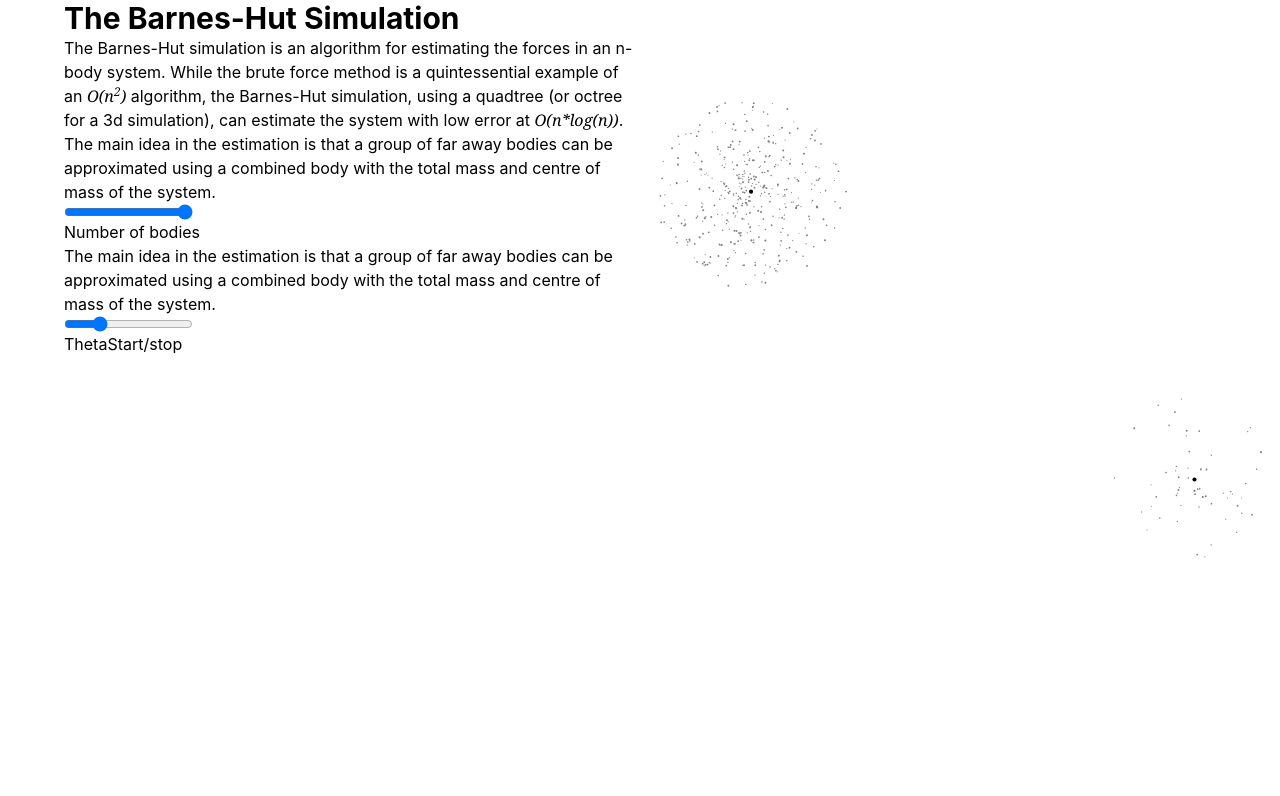
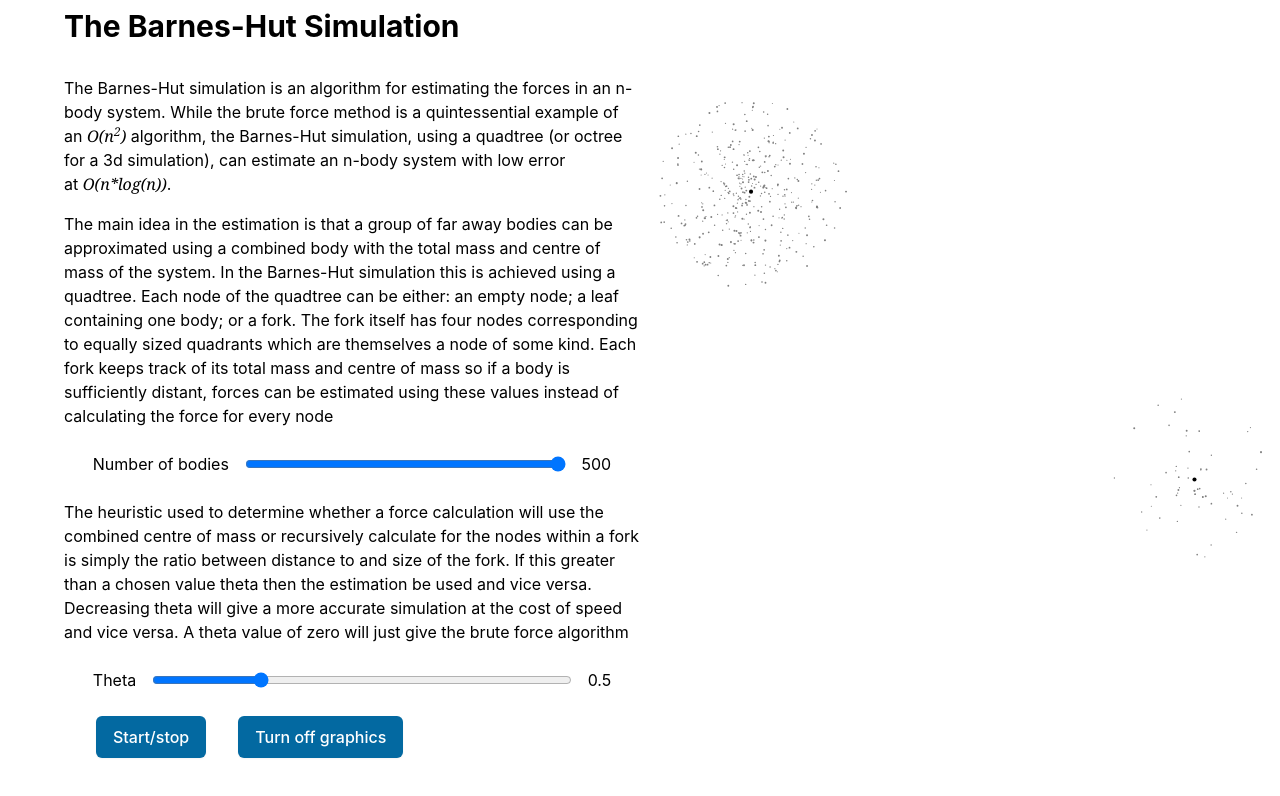
Before and after one commit to babyccino/barnes-hut, a Next.js app: page / in a window 1280 px wide. Shown: the top 796 px of the page. Built offline with nearby package versions, Linux system fonts and the light colour scheme.

Commit message:
Add more text, improve styling, fix theta change slider

```diff
--- a/src/pages/index.tsx
+++ b/src/pages/index.tsx
@@ -1,4 +1,4 @@
-import { ChangeEventHandler, InputHTMLAttributes, useState } from "react"
+import { ChangeEventHandler, InputHTMLAttributes, MouseEventHandler, useState } from "react"
 import Head from "next/head"
 
 import Simulation from "../components/simulation"
@@ -21,13 +21,20 @@ export default function Home(): JSX.Element {
     setRenderUncalcuatedQuads(true)
   }
   const onTheta: ChangeEventHandler<HTMLInputElement> = (e) => {
+    setSimRunning(true)
+    setRenderCalculatedQuads(true)
+    setRenderUncalcuatedQuads(true)
     setTheta(e.target.valueAsNumber)
+  }
+  const turnOffGraphics: MouseEventHandler<HTMLButtonElement> = (e) => {
+    setRenderCalculatedQuads(false)
+    setRenderUncalcuatedQuads(false)
   }
 
   return (
     <div>
       <Head>
-        <title>Barnes-Hut Simulation</title>
+        x<title>The Barnes-Hut Simulation</title>
         <meta
           name="description"
           content="A visualisation of the Barnes-Hut simulation for n-body systems"
@@ -35,7 +42,7 @@ export default function Home(): JSX.Element {
         <link rel="icon" href="/favicon.ico" />
       </Head>
 
-      <main className="flex justify-end w-1/2">
+      <main className="flex justify-end w-1/2 py-8czzszszszszzzzzszZhcvch cc">
         <Simulation
           className="fixed left-1/2 top-1/2 -translate-y-1/2 w-full h-full max-w-[50%]
             max-h-full"
@@ -46,8 +53,8 @@ export default function Home(): JSX.Element {
           theta={theta}
         />
 
-        <div className="relative right-0 w-full max-w-xl">
-          <h1 className="text-3xl font-bold">The Barnes-Hut Simulation</h1>
+        <div className="relative right-0 w-full max-w-xl space-y-4">
+          <h1 className="text-3xl font-bold py-2 pb-4">The Barnes-Hut Simulation</h1>
           <p>
             The Barnes-Hut simulation is an algorithm for estimating the forces in an n-body system.
             While the brute force method is a quintessential example of an&nbsp;
@@ -55,15 +62,23 @@ export default function Home(): JSX.Element {
               O(n<sup>2</sup>)
             </Math>
             &nbsp;algorithm, the Barnes-Hut simulation, using a quadtree (or octree for a 3d
-            simulation), can estimate the system with low error at&nbsp;
+            simulation), can estimate an n-body system with low error at&nbsp;
             <Math>O(n*log(n))</Math>.
           </p>
           <p>
             The main idea in the estimation is that a group of far away bodies can be approximated
-            using a combined body with the total mass and centre of mass of the system.
+            using a combined body with the total mass and centre of mass of the system. In the
+            Barnes-Hut simulation this is achieved using a quadtree. Each node of the quadtree can
+            be either: an empty node; a leaf containing one body; or a fork. The fork itself has
+            four nodes corresponding to equally sized quadrants which are themselves a node of some
+            kind. Each fork keeps track of its total mass and centre of mass so if a body is
+            sufficiently distant, forces can be estimated using these values instead of calculating
+            the force for every node
           </p>
+          <div className="flex flex-row py-2 gap-4 w-[90%] m-auto">
+            <label htmlFor="nodeCount">Number of bodies</label>
             <input
-            className="block"
+              className="grow"
               type="range"
               name="nodeCount"
               min="1"
@@ -72,13 +87,20 @@ export default function Home(): JSX.Element {
               step={1}
               onChange={onNodeCount}
             />
-          <label htmlFor="nodeCount">Number of bodies</label>
+            <div>{nodeCount}</div>
+          </div>
           <p>
-            The main idea in the estimation is that a group of far away bodies can be approximated
-            using a combined body with the total mass and centre of mass of the system.
+            The heuristic used to determine whether a force calculation will use the combined centre
+            of mass or recursively calculate for the nodes within a fork is simply the ratio between
+            distance to and size of the fork. If this greater than a chosen value theta then the
+            estimation be used and vice versa. Decreasing theta will give a more accurate simulation
+            at the cost of speed and vice versa. A theta value of zero will just give the brute
+            force algorithm
           </p>
+          <div className="flex flex-row gap-4 py-2 w-[90%] m-auto">
+            <label htmlFor="theta">Theta</label>
             <input
-            className="block"
+              className="grow"
               type="range"
               name="theta"
               min="0"
@@ -87,8 +109,22 @@ export default function Home(): JSX.Element {
               step={0.1}
               onChange={onTheta}
             />
-          <label htmlFor="theta">Theta</label>
-          <button onClick={() => setSimRunning((state) => !state)}>Start/stop</button>
+            <div>{theta}</div>
+          </div>
+          <button
+            className="ml-8 whitespace-nowrap inline-flex items-center justify-center px-4 py-2 border border-transparent rounded-md
+											shadow-sm text-base font-medium text-white bg-sky-700 hover:bg-sky-800"
+            onClick={() => setSimRunning((state) => !state)}
+          >
+            Start/stop
+          </button>
+          <button
+            className="ml-8 whitespace-nowrap inline-flex items-center justify-center px-4 py-2 border border-transparent rounded-md
+											shadow-sm text-base font-medium text-white bg-sky-700 hover:bg-sky-800"
+            onClick={turnOffGraphics}
+          >
+            Turn off graphics
+          </button>
         </div>
       </main>
     </div>
```
Lines whose indentation alone changed are shown as unchanged.
